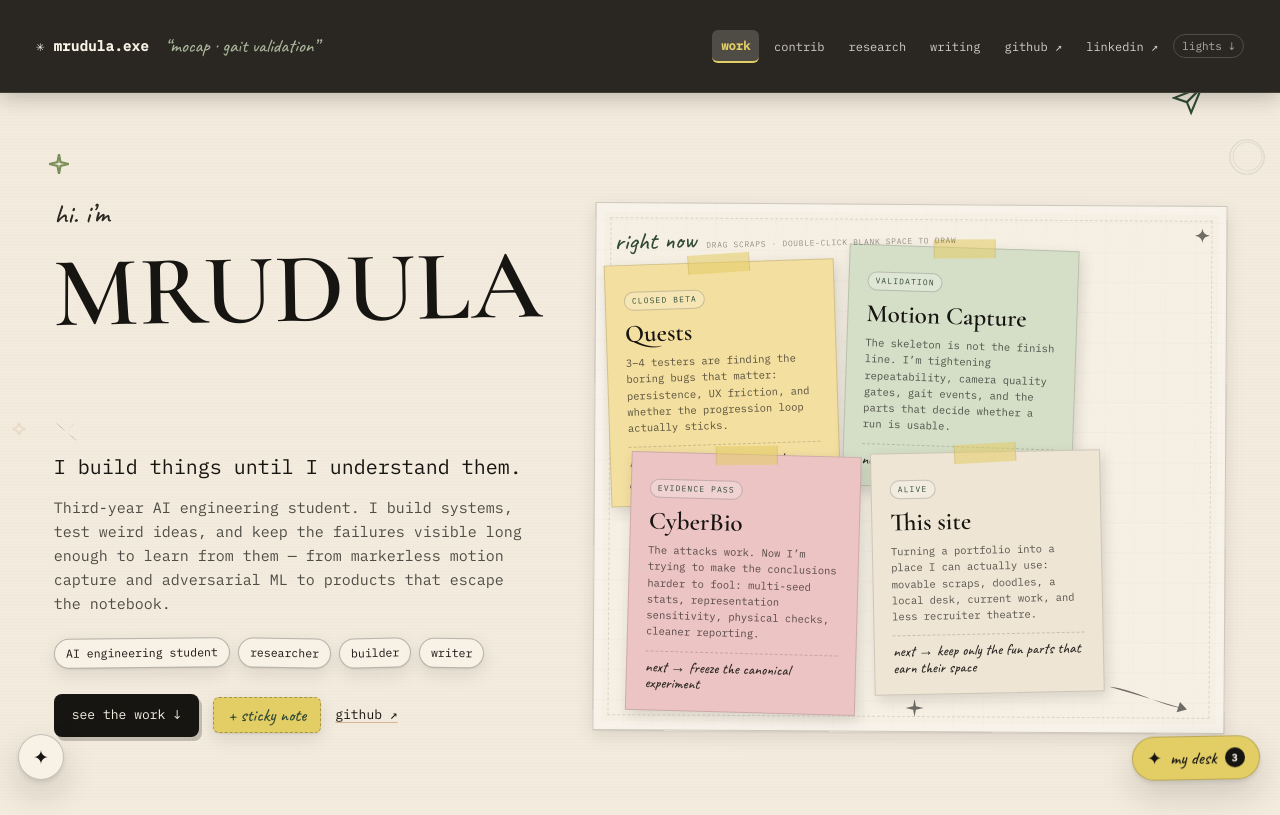
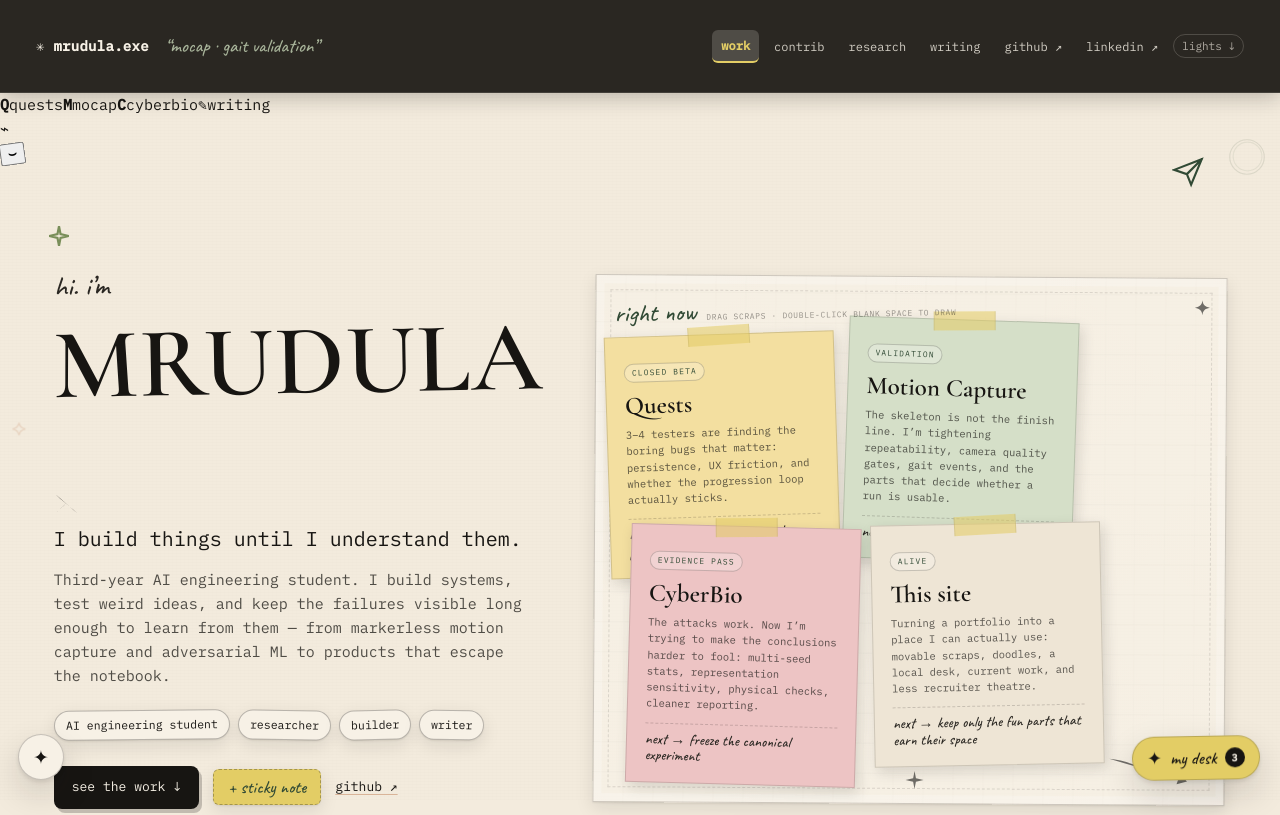
Before and after one commit to Mrudula-itsjuzme/portfolio-site, a React (Vite) app: page / in a window 1280 px wide. Shown: the top 815 px of the page. Built offline with nearby package versions, Linux system fonts and the light colour scheme.

Commit message:
feat: wire ambient personalized motion layer

```diff
--- a/src/components/lab/LabPage.jsx
+++ b/src/components/lab/LabPage.jsx
@@ -25,6 +25,7 @@ import PersonalDesk from "./PersonalDesk";
 import MovableScrap from "./MovableScrap";
 import InteractionDock from "./InteractionDock";
 import GlobalStickyNotes, { makeGlobalNote } from "./GlobalStickyNotes";
+import ScreenLife from "./ScreenLife";
 import useReveal, { useGlobalReveal } from "./useReveal";
 import { playClickSound, playPaperSound } from "./sound";
 import {
@@ -585,6 +586,7 @@ export default function LabPage() {
 
       <DoodleCanvas active={doodleCanvasActive} onClose={() => setDoodleCanvasActive(false)} />
       <GlobalStickyNotes notes={userNotes} onChange={setUserNotes} />
+      <ScreenLife />
 
       <div className="lab">
         {toastMsg && <div className="lab-toast" role="status">{toastMsg}</div>}
```
